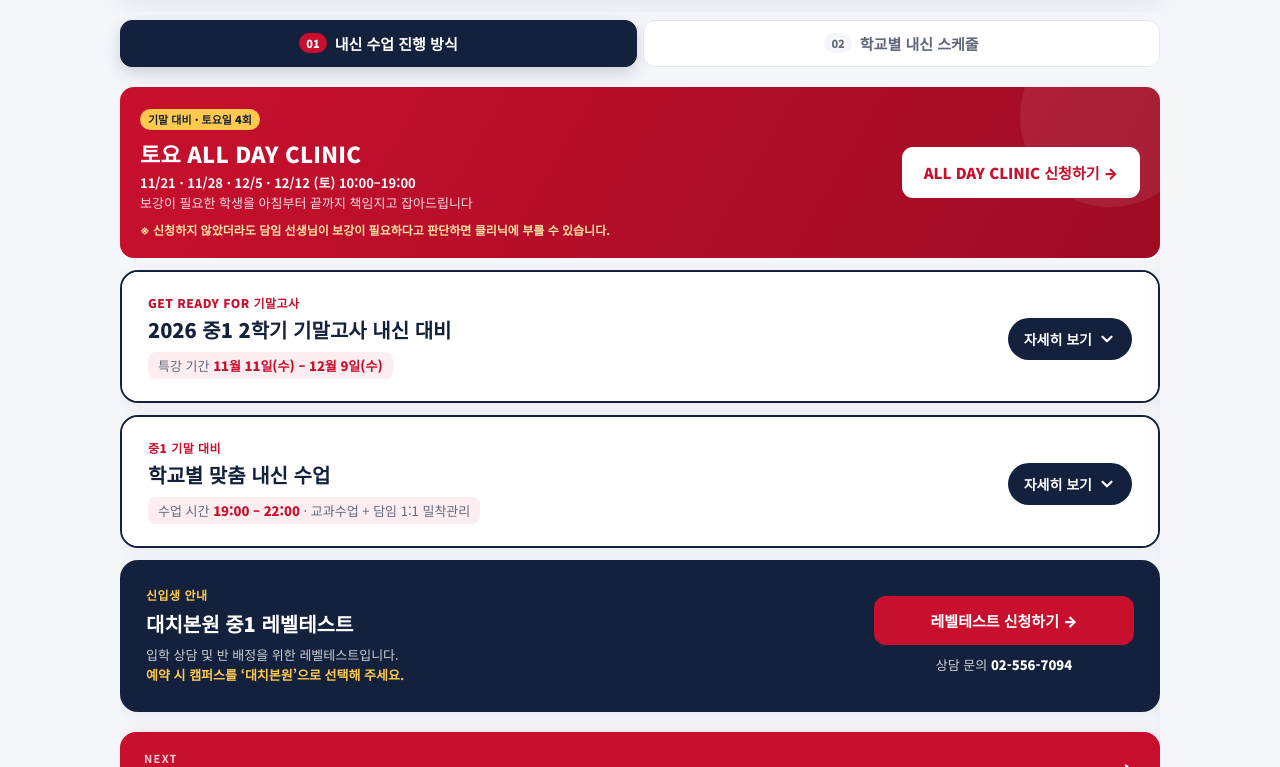
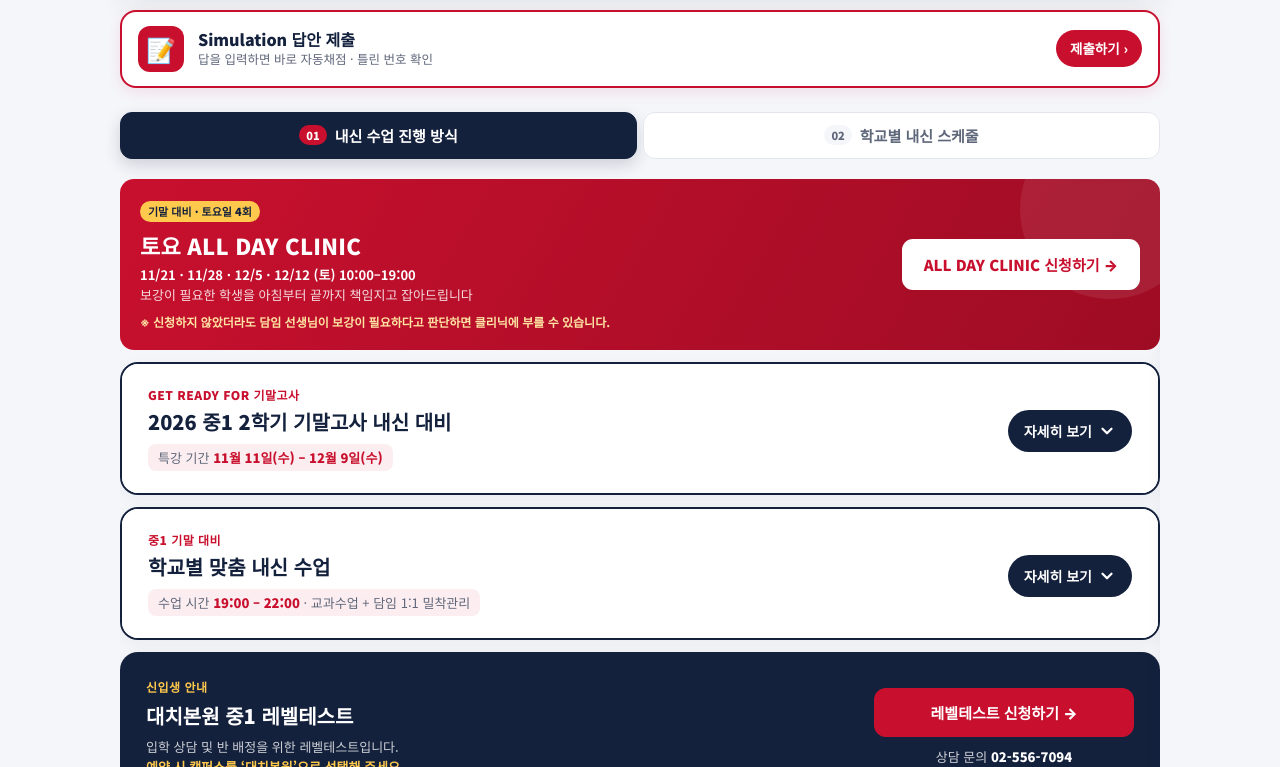
Before and after one commit to DYBDaechi/1-2final-2026, a plain HTML site: page index.html in a window 1280 px wide. Shown: the part 333-1100 px from the top of the page. Drawn offline with Linux system fonts and the light colour scheme.

Commit message:
Add simulation submission button to index.html

```diff
--- a/index.html
+++ b/index.html
@@ -24,6 +24,16 @@
 html{scroll-behavior:smooth}
 body{margin:0;font-family:"Noto Sans KR",-apple-system,BlinkMacSystemFont,"Segoe UI",Arial,sans-serif;background:var(--bg);color:var(--text);line-height:1.55;word-break:keep-all}
 button{font-family:inherit}
+
+/* ---------- Simulation 답안 제출 버튼 ---------- */
+.sim-cta{display:flex;align-items:center;gap:14px;background:#fff;border:2px solid var(--red);border-radius:16px;padding:14px 16px;margin:14px 0;text-decoration:none;color:var(--text);box-shadow:0 4px 14px rgba(200,16,46,.10)}
+.sim-cta:hover{background:var(--red-soft)}
+.sim-ic{width:46px;height:46px;border-radius:12px;background:var(--red);display:flex;align-items:center;justify-content:center;font-size:24px;flex:none}
+.sim-tx{display:flex;flex-direction:column;line-height:1.35}
+.sim-tx b{font-size:16px;font-weight:900;color:var(--navy)}
+.sim-tx small{font-size:12.5px;color:var(--muted)}
+.sim-go{margin-left:auto;background:var(--red);color:#fff;font-weight:800;font-size:13.5px;padding:8px 14px;border-radius:999px;white-space:nowrap}
+@media (max-width:480px){.sim-go{display:none}}
 
 /* ---------- Header ---------- */
 header{background:var(--navy);color:#fff;position:relative;overflow:hidden}
@@ -369,6 +379,12 @@ footer{background:var(--navy);color:rgba(255,255,255,.7);font-size:12px}
 <main>
   <div id="home">
     <div class="dday-strip" id="ddayStrip"></div>
+
+    <a class="sim-cta" href="sim.html">
+      <span class="sim-ic">📝</span>
+      <span class="sim-tx"><b>Simulation 답안 제출</b><small>답을 입력하면 바로 자동채점 · 틀린 번호 확인</small></span>
+      <span class="sim-go">제출하기 ›</span>
+    </a>
 
     <nav class="slide-nav" id="slideNav">
       <button class="snav active" data-slide="0"><span>01</span>내신 수업 진행 방식</button>
```
